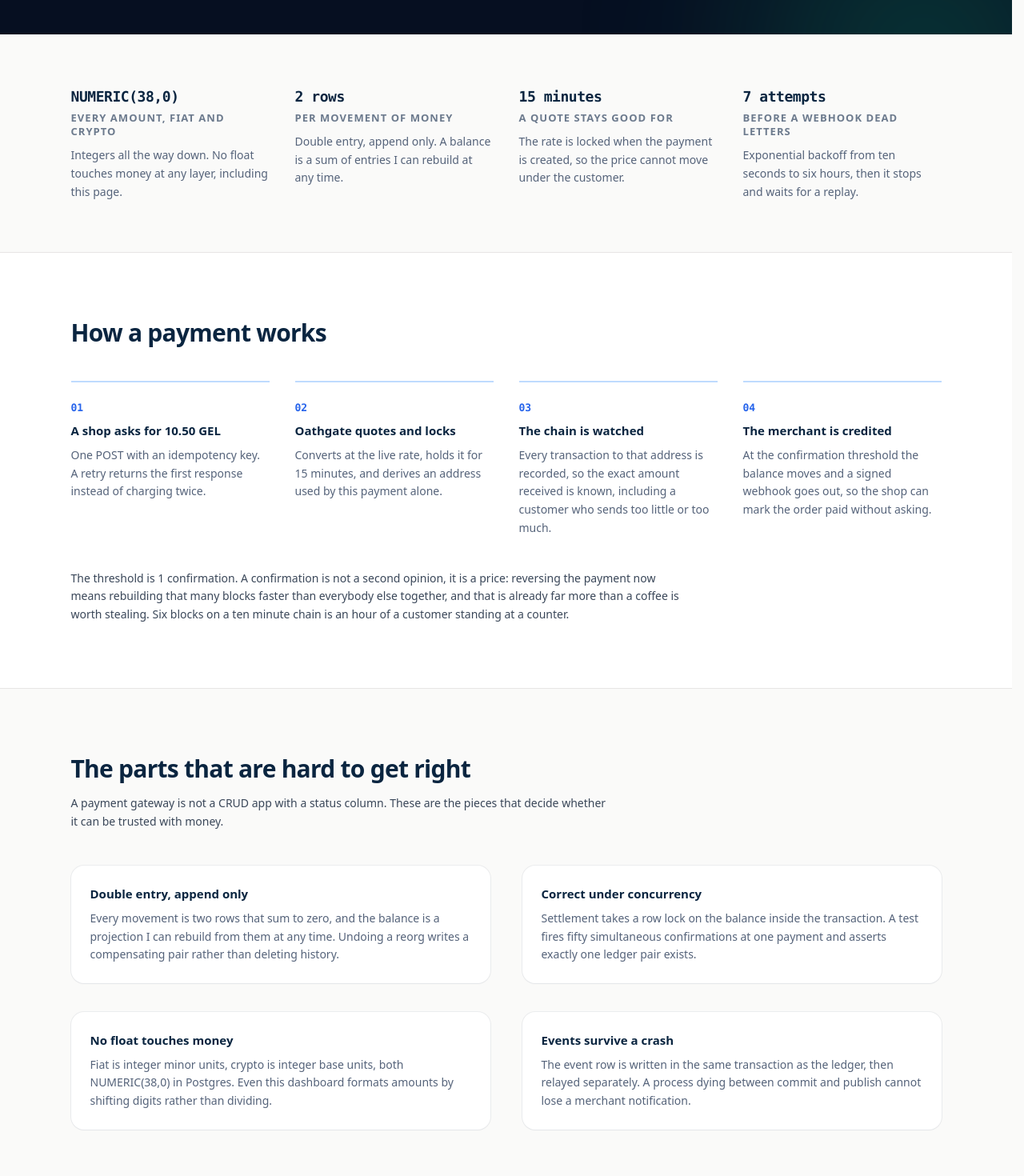
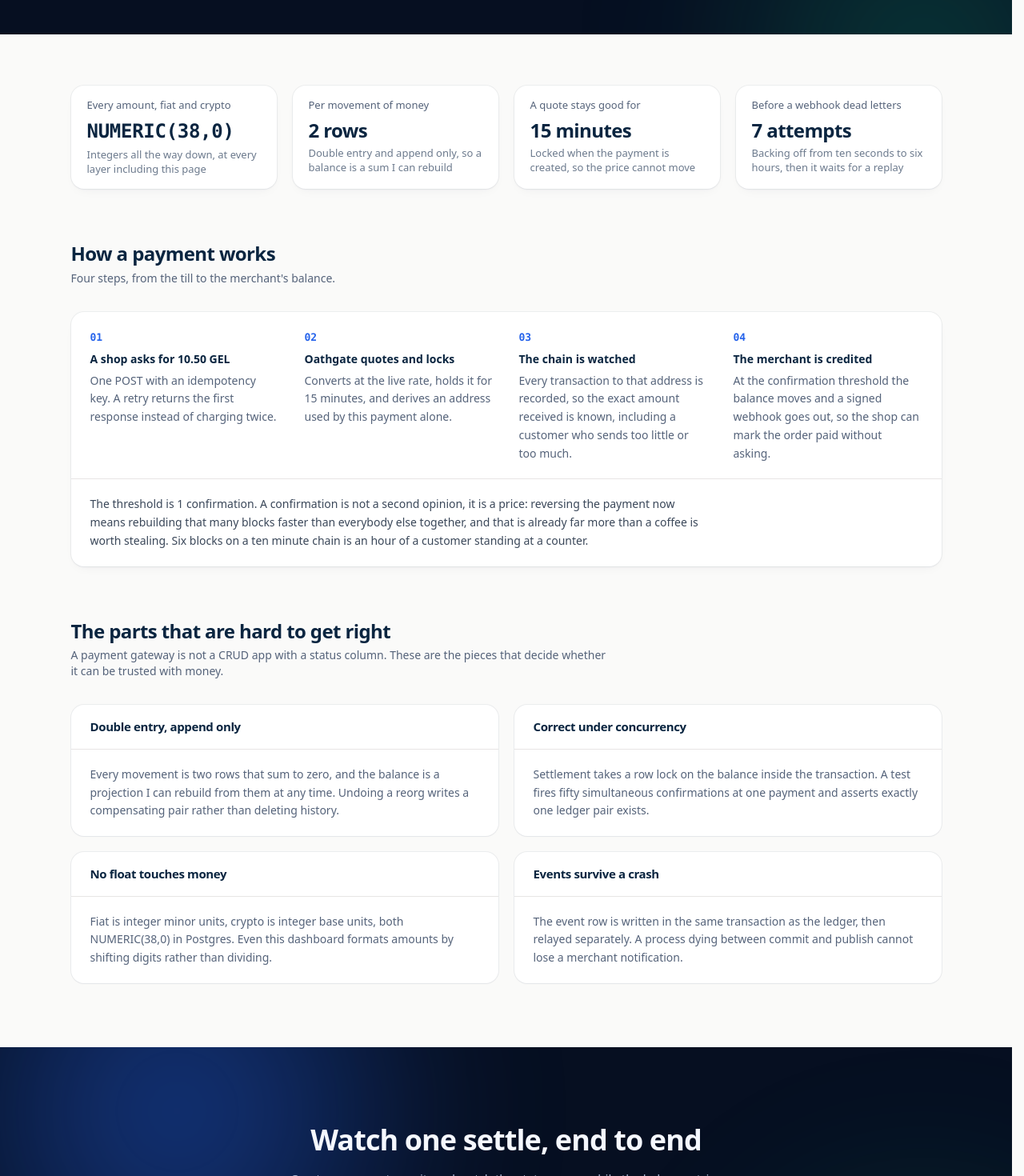
Before and after one commit to luka-tchanukvadze/Oathgate, a Next.js app in the folder frontend/: page / in a window 1280 px wide. Shown: the part 764-2234 px from the top of the page at 80% size. Built offline with nearby package versions, Linux system fonts and the light colour scheme.

Commit message:
build the landing page out of the dashboard's own components

```diff
--- a/frontend/src/app/page.tsx
+++ b/frontend/src/app/page.tsx
@@ -2,11 +2,26 @@ import Link from 'next/link';
 import { ArrowRight } from 'lucide-react';
 import { Logo } from '@/components/layout/logo';
 import { LiveSettlement } from '@/components/marketing/live-settlement';
+import { Card, CardBody, CardHeader, CardTitle } from '@/components/ui/card';
+import { Panel, PanelBody } from '@/components/ui/panel';
+import { Stat } from '@/components/ui/stat';
 import {
   MAX_WEBHOOK_ATTEMPTS,
   MIN_CONFIRMATIONS,
   QUOTE_TTL_MINUTES,
 } from '@/lib/constants';
+
+// The same size and spacing PageHeader gives every screen in the dashboard
+// It cannot be PageHeader itself, because that renders an h1 and the hero
+// already used the one this page gets
+function SectionHeading({ title, description }: { title: string; description: string }) {
+  return (
+    <div className="mb-6 sm:mb-8">
+      <h2 className="text-xl font-semibold tracking-tight text-ink">{title}</h2>
+      <p className="mt-1 max-w-2xl text-sm text-ink-subtle">{description}</p>
+    </div>
+  );
+}
 
 // One job: get a recruiter into the demo in one click, and give an engineer
 // something to paste into a terminal without signing up. Nothing here that does
@@ -15,23 +30,24 @@ import {
 const FACTS = [
   {
     value: 'NUMERIC(38,0)',
+    mono: true,
     label: 'Every amount, fiat and crypto',
-    body: 'Integers all the way down. No float touches money at any layer, including this page.',
+    body: 'Integers all the way down, at every layer including this page',
   },
   {
     value: '2 rows',
     label: 'Per movement of money',
-    body: 'Double entry, append only. A balance is a sum of entries I can rebuild at any time.',
+    body: 'Double entry and append only, so a balance is a sum I can rebuild',
   },
   {
     value: `${QUOTE_TTL_MINUTES} minutes`,
     label: 'A quote stays good for',
-    body: 'The rate is locked when the payment is created, so the price cannot move under the customer.',
+    body: 'Locked when the payment is created, so the price cannot move',
   },
   {
     value: `${MAX_WEBHOOK_ATTEMPTS} attempts`,
     label: 'Before a webhook dead letters',
-    body: 'Exponential backoff from ten seconds to six hours, then it stops and waits for a replay.',
+    body: 'Backing off from ten seconds to six hours, then it waits for a replay',
   },
 ];
 
@@ -79,7 +95,7 @@ const DEPTH = [
 
 export default function LandingPage() {
   return (
-    <div className="min-h-dvh bg-surface">
+    <div className="min-h-dvh bg-canvas">
       <section className="hero">
         <header className="relative z-10">
           <div className="mx-auto flex h-20 max-w-6xl items-center px-5 sm:px-8">
@@ -146,60 +162,69 @@ export default function LandingPage() {
         </div>
       </section>
 
-      <main>
-        <section className="border-b border-line bg-canvas">
-          <div className="mx-auto grid max-w-6xl gap-x-8 gap-y-9 px-5 py-16 sm:grid-cols-2 sm:px-8 lg:grid-cols-4">
-            {FACTS.map(({ value, label, body }) => (
-              <div key={label}>
-                <p className="mono text-lg font-semibold tracking-tight text-ink">{value}</p>
-                <p className="mt-1 text-xs font-semibold uppercase tracking-[0.08em] text-ink-faint">
-                  {label}
-                </p>
-                <p className="mt-2.5 text-sm leading-relaxed text-ink-subtle">{body}</p>
-              </div>
+      {/* Everything below the hero is built out of the components the dashboard
+          is built out of, so scrolling from here into the demo looks like one
+          product rather than a site and an app that share a logo */}
+      <main className="bg-canvas">
+        <section className="mx-auto max-w-6xl px-5 py-16 sm:px-8">
+          <div className="grid gap-4 sm:grid-cols-2 sm:gap-5 lg:grid-cols-4">
+            {FACTS.map(({ value, label, body, mono }) => (
+              <Stat
+                key={label}
+                label={label}
+                value={mono ? <span className="mono">{value}</span> : value}
+                previous={body}
+              />
             ))}
           </div>
         </section>
 
-        <section className="mx-auto max-w-6xl px-5 py-20 sm:px-8">
-          <h2 className="text-2xl font-semibold tracking-tight text-ink">How a payment works</h2>
-          <div className="mt-10 grid gap-x-8 gap-y-10 sm:grid-cols-2 lg:grid-cols-4">
+        <section className="mx-auto max-w-6xl px-5 pb-16 sm:px-8">
+          <SectionHeading
+            title="How a payment works"
+            description="Four steps, from the till to the merchant's balance."
+          />
+
+          <Panel>
+            <PanelBody className="grid gap-x-8 gap-y-9 sm:grid-cols-2 lg:grid-cols-4">
               {STEPS.map(({ n, title, body }) => (
-              <div key={n} className="relative border-t-2 border-accent-line pt-5">
+                <div key={n}>
                   <span className="mono text-xs font-semibold text-accent">{n}</span>
-                <h3 className="mt-2 text-base font-semibold text-ink">{title}</h3>
-                <p className="mt-2 text-sm leading-relaxed text-ink-subtle">{body}</p>
+                  <h3 className="mt-2 text-sm font-semibold text-ink">{title}</h3>
+                  <p className="mt-1.5 text-sm leading-relaxed text-ink-subtle">{body}</p>
                 </div>
               ))}
-          </div>
+            </PanelBody>
 
-          <p className="mt-10 max-w-3xl text-sm leading-relaxed text-ink-muted">
+            <div className="border-t border-line px-5 py-5 sm:px-6">
+              <p className="max-w-3xl text-sm leading-relaxed text-ink-muted">
                 The threshold is {MIN_CONFIRMATIONS} confirmation. A confirmation is not a second
                 opinion, it is a price: reversing the payment now means rebuilding that many blocks
-            faster than everybody else together, and that is already far more than a coffee is worth
-            stealing. Six blocks on a ten minute chain is an hour of a customer standing at a
-            counter.
+                faster than everybody else together, and that is already far more than a coffee is
+                worth stealing. Six blocks on a ten minute chain is an hour of a customer standing
+                at a counter.
               </p>
+            </div>
+          </Panel>
         </section>
 
-        <section className="border-y border-line bg-canvas">
-          <div className="mx-auto max-w-6xl px-5 py-20 sm:px-8">
-            <h2 className="text-2xl font-semibold tracking-tight text-ink">
-              The parts that are hard to get right
-            </h2>
-            <p className="mt-3 max-w-2xl text-sm leading-relaxed text-ink-muted">
-              A payment gateway is not a CRUD app with a status column. These are the pieces that
-              decide whether it can be trusted with money.
-            </p>
+        <section className="mx-auto max-w-6xl px-5 pb-20 sm:px-8">
+          <SectionHeading
+            title="The parts that are hard to get right"
+            description="A payment gateway is not a CRUD app with a status column. These are the pieces that decide whether it can be trusted with money."
+          />
 
-            <dl className="mt-11 grid gap-x-10 gap-y-9 sm:grid-cols-2">
+          <div className="grid gap-4 sm:grid-cols-2 sm:gap-5">
             {DEPTH.map(({ title, body }) => (
-                <div key={title} className="shadow-card rounded-tile bg-surface px-6 py-6">
-                  <dt className="text-base font-semibold text-ink">{title}</dt>
-                  <dd className="mt-2 text-sm leading-relaxed text-ink-subtle">{body}</dd>
-                </div>
+              <Card key={title}>
+                <CardHeader>
+                  <CardTitle>{title}</CardTitle>
+                </CardHeader>
+                <CardBody>
+                  <p className="text-sm leading-relaxed text-ink-subtle">{body}</p>
+                </CardBody>
+              </Card>
             ))}
-            </dl>
           </div>
         </section>
 
@@ -223,7 +248,7 @@ export default function LandingPage() {
         </section>
       </main>
 
-      <footer className="border-t border-line bg-surface">
+      <footer>
         <div className="mx-auto flex max-w-6xl flex-wrap items-center justify-between gap-3 px-5 py-8 text-xs text-ink-faint sm:px-8">
           <span>Oathgate by Luka Tchanukvadze</span>
           <span>Bitcoin testnet only. No real funds move through this.</span>
```
Lines whose indentation alone changed are shown as unchanged.
